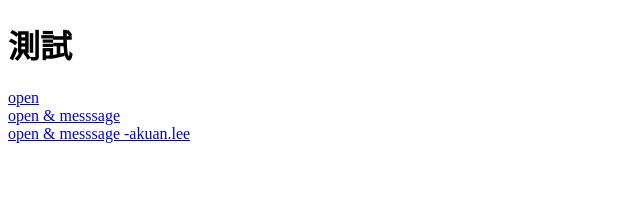
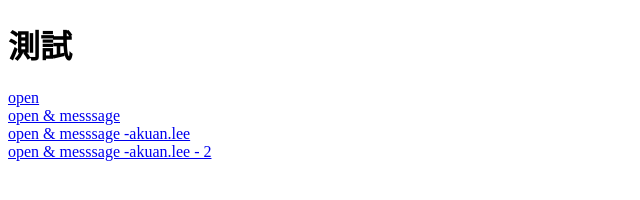
Before and after one commit to LEECHIENKUAN/aklee.github.io, a plain HTML site: page index.html in a window 1280 px wide. Shown: the whole page, without its empty margins (0-640 px from the left). Drawn offline with Linux system fonts and the light colour scheme.

Commit message:
Update index.html

```diff
--- a/index.html
+++ b/index.html
@@ -13,5 +13,9 @@
     <br>
     <a href='https://line.me/R/oaMessage/akuan.lee/?hello'> open & messsage -akuan.lee </a>
 
+    <br>
+    <a href=' https://line.me/ti/p/akuan.lee'> open & messsage -akuan.lee - 2 </a>
+
+
 </body>
 </html>
```
